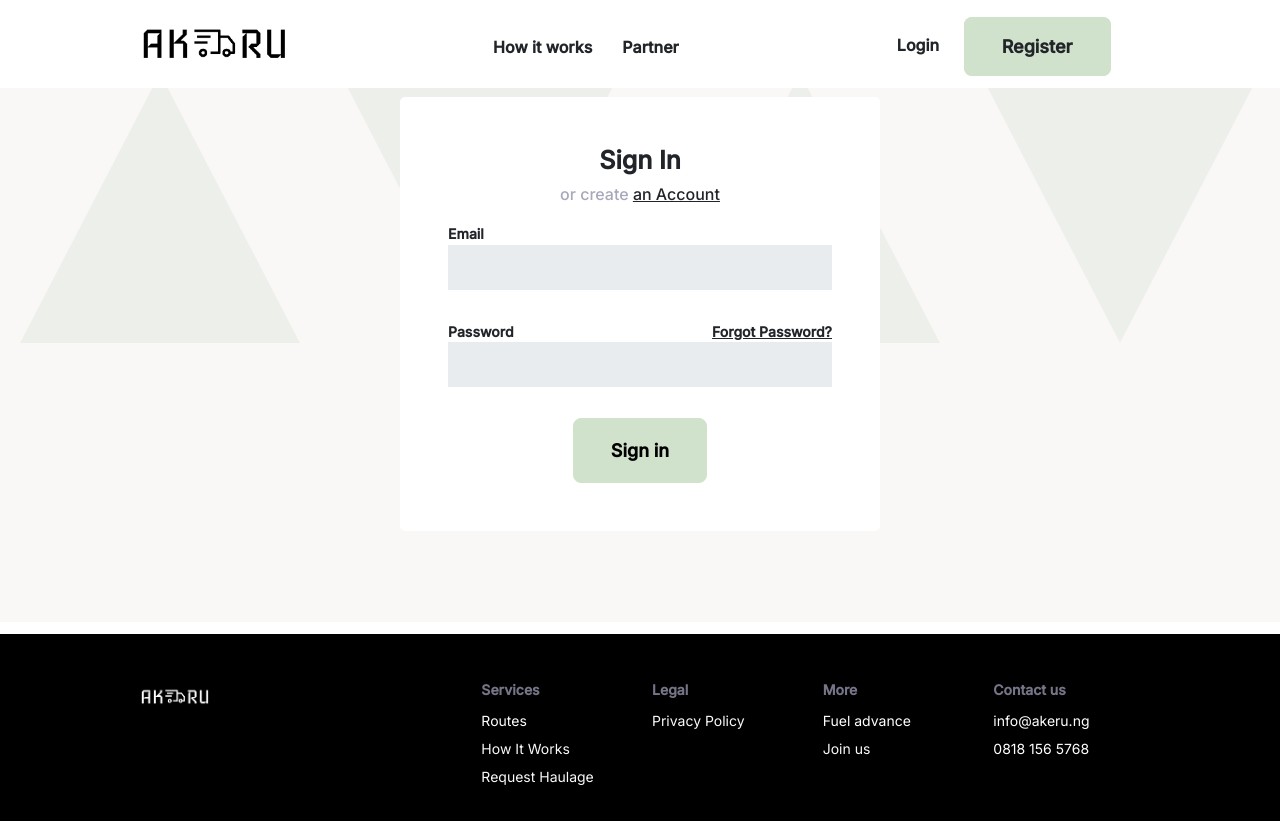
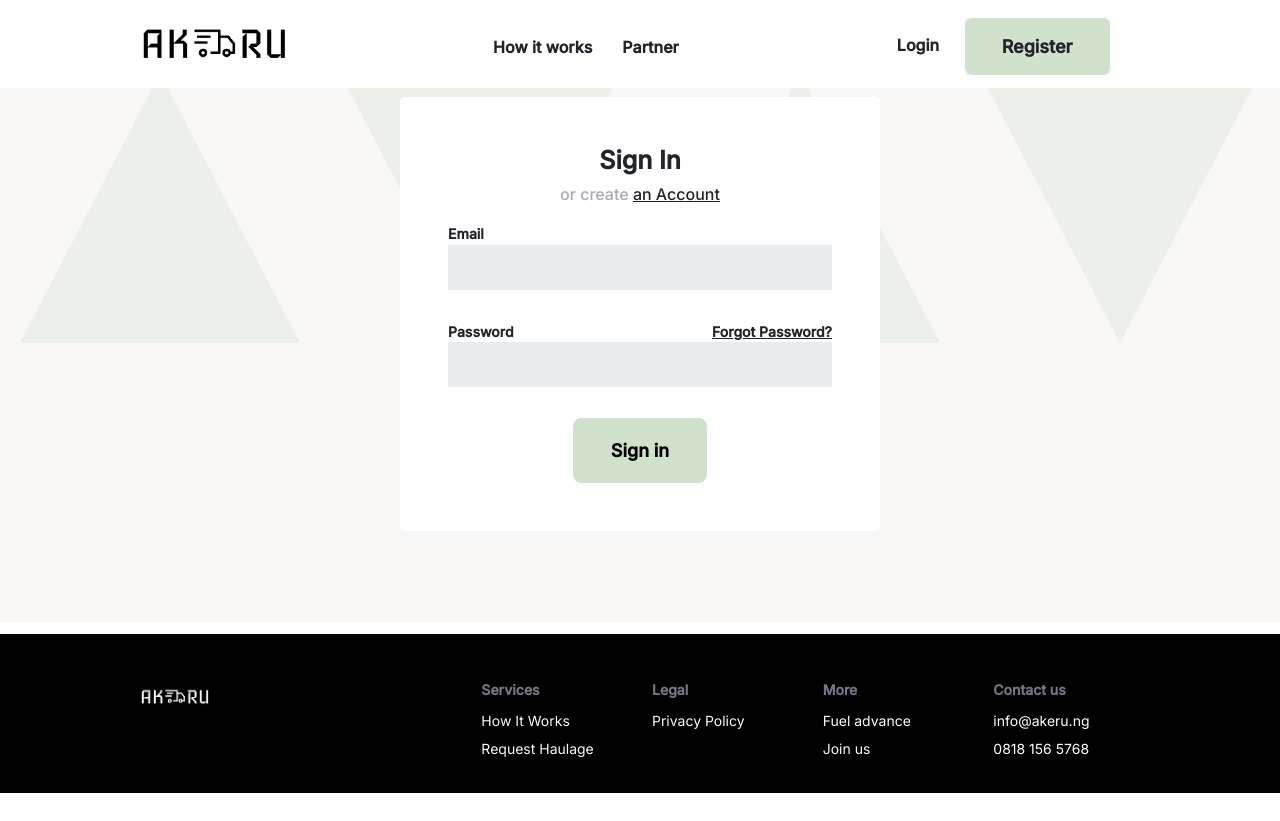
Before and after one commit to emmasam1/akeru1, a React (Create React App) app: page /signin in a window 1280 px wide. After the commit the page ends 800 px from the top, so only its background shows below. Built offline with nearby package versions, Linux system fonts and the light colour scheme; a web font is replaced by a local one.

Commit message:
Updateds

```diff
--- a/src/App.css
+++ b/src/App.css
@@ -183,7 +183,7 @@ body {
   background: #D0E1CC;
   border-radius: 8px;
   font-size: 18px;
-  border: 1px solid #D0E1CC;
+  border: 1px solid #fff;
 }
 .register_link:hover{
   background-color: transparent;
--- a/src/Dashboard/DashboardHome.js
+++ b/src/Dashboard/DashboardHome.js
@@ -361,6 +361,13 @@ function DashboardHome() {
             {assignModal ? <AssignDriverModal closeModal={closeModal} drivers={drivers} request={aRequest} refresh={refreshPageData} /> : null}
             <br/>
             <button className="btn btn-akeru" onClick={()=>navigate("/admin-dashboard/request")}> View All</button>
+            {copyData!=""?<input
+                readOnly
+                type="text"
+                className="copy-input"
+                value={copyData}
+                id="mail"
+              />:null}
       </div>
     </div>
   );
--- a/src/Responsive.css
+++ b/src/Responsive.css
@@ -734,9 +734,7 @@
   .rmp {
     padding: 0 0 0 0 !important;
   }
-  .milestone {
-      height: 165px;
-  }
+
   .milestone_link {
     position: relative;
     bottom: 8px;
--- a/src/components/Footer.js
+++ b/src/components/Footer.js
@@ -19,7 +19,7 @@ function Footer() {
             <div className="row row-cols-4">
               <div className="col my_col_settings col-footer">
                 <h6 className="footer_h6">Services</h6>
-                <li className="footer_li">Routes</li>
+
                 <li className="footer_li"><div className='link-light text-decoration-none'    onClick={()=>routeToPage("/how-it-works")}>How It Works</div></li>
                 <li className="footer_li"><div className='link-light text-decoration-none'    onClick={()=>routeToPage("/request")}>Request Haulage</div></li>
               </div>
```
